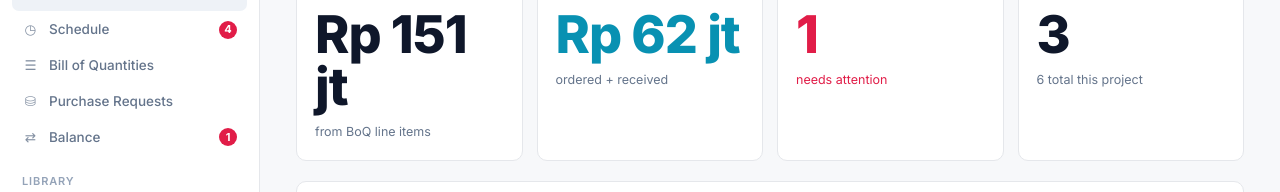
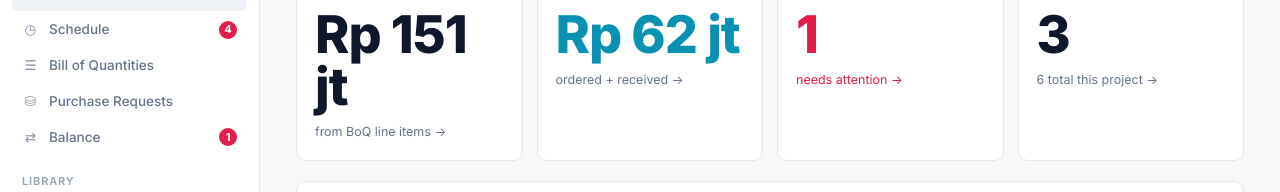
Before and after one commit to elbertdar/Solaria-BoQ-Project, a React (Vite) app: page /overview in a window 1280 px wide. Shown: the part 273-465 px from the top of the page. Built offline with nearby package versions, Linux system fonts and the light colour scheme.

Commit message:
V1 - KPI card links in project overview

```diff
--- a/src/pages/Overview.jsx
+++ b/src/pages/Overview.jsx
@@ -41,11 +41,15 @@ export default function Overview() {
       )}
 
       <div className="kpi-grid">
-        <KpiCard label="Budgeted cost" value={idrShort(t.budgetCost)} sub="from BoQ line items" />
-        <KpiCard label="Committed" value={idrShort(t.committedCost)} tone="info" sub="ordered + received" subTone="" />
+        <KpiCard label="Budgeted cost" value={idrShort(t.budgetCost)} sub="from BoQ line items"
+          onClick={() => nav('/boq')} />
+        <KpiCard label="Committed" value={idrShort(t.committedCost)} tone="info" sub="ordered + received" subTone=""
+          onClick={() => nav('/purchase-requests')} />
         <KpiCard label="Materials over budget" value={t.materialsOver} tone={t.materialsOver ? 'risk' : 'ok'}
-          sub={t.materialsOver ? 'needs attention' : 'all within budget'} subTone={t.materialsOver ? 'risk' : 'ok'} />
-        <KpiCard label="Open PRs" value={t.openPrs} sub={`${t.totalPrs} total this project`} />
+          sub={t.materialsOver ? 'needs attention' : 'all within budget'} subTone={t.materialsOver ? 'risk' : 'ok'}
+          onClick={() => nav('/reconciliation')} />
+        <KpiCard label="Open PRs" value={t.openPrs} sub={`${t.totalPrs} total this project`}
+          onClick={() => nav('/purchase-requests')} />
       </div>
 
       <div className="card">
```
Also changed, not shown: sbf.mjs, 1 other file (tests, documents, lock files or other folders).
